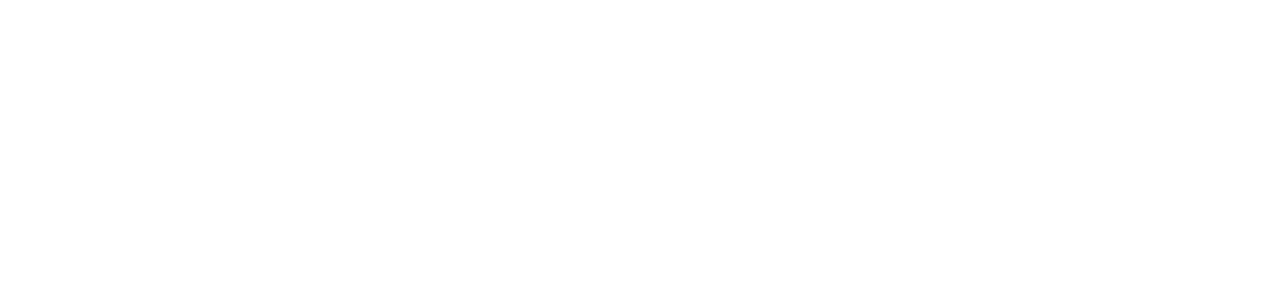
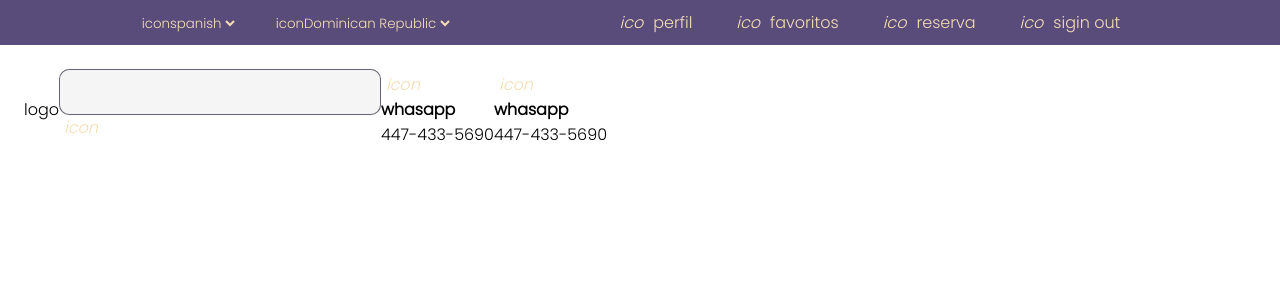
Before and after one commit to Super-SaiyaDev/Ecomerce, a React (Vite) app in the folder frontend/: page / in a window 1280 px wide. Before the commit this address had no page. Shown: the top 300 px of the page. Built offline with nearby package versions, Linux system fonts and the light colour scheme.

Commit message:
voy a intentar el merge de nuevo, ya comenze la home pade

```diff
--- /dev/null
+++ b/frontend/src/home/page/home page/components/navbar/menu-1.jsx
@@ -0,0 +1,71 @@
+// React Component
+import React, { useState } from "react";
+import "../../css/home-page.css";
+
+const Navbar = () => {
+  return (
+    <>
+      <nav className="container-menu">
+        <div className="menu-superior">
+          <div className="container-list right">
+            <ul>
+              <li>
+                <select name="idiomas" id="idiomas">
+                  <option value="spanish"><span>icon</span>spanish</option>
+                  <option value="english"><span>icon</span>english</option>
+                  <option value="france"><span>icon</span>france</option>
+                </select>
+              </li>
+              <li>
+                <select name="country" id="country">
+                  <option value="Dominican-Republic"><i>icon</i>Dominican Republic</option>
+                  <option value="Espana"><i>icon</i>España</option>
+                  <option value="USA"><i>icon</i>Estados Unidos</option>
+                </select>
+              </li>
+            </ul>
+          </div>
+
+          <div className="conatiner-list left">
+            <ul>
+              <li>
+                <span>
+                  <i>ico</i>
+                  <a href="http://" target="_blank" rel="noopener noreferrer">
+                    perfil
+                  </a>
+                </span>
+              </li>
+              <li>
+                <span>
+                  <i>ico</i>
+                  <a href="http://" target="_blank" rel="noopener noreferrer">
+                    favoritos
+                  </a>
+                </span>
+              </li>
+              <li>
+                <span>
+                  <i>ico</i>
+                  <a href="http://" target="_blank" rel="noopener noreferrer">
+                    reserva
+                  </a>
+                </span>
+              </li>
+              <li>
+                <span>
+                  <i>ico</i>
+                  <a href="http://" target="_blank" rel="noopener noreferrer">
+                    sigin out
+                  </a>
+                </span>
+              </li>
+            </ul>
+          </div>
+        </div>
+      </nav>
+    </>
+  );
+};
+
+export default Navbar;
--- /dev/null
+++ b/frontend/src/home/page/home page/components/navbar/menu-2.jsx
@@ -0,0 +1,37 @@
+import React from "react";
+import '../../css/home-page.css'
+const Navbar2 = () => {
+  return (
+    <>
+      <div className="container-menu2">
+        <div className="container-rigth">logo</div>
+
+        <div className="container-left">
+
+          <div className="input-feild">
+            <input type="text" className="inpu" />
+            <i>icon</i>
+          </div>
+
+          <div className="contanctos">
+
+            <div className="whasapp">
+              <i>icon</i>
+              <h4 className="title">whasapp</h4>
+              <p className="paragraph">447-433-5690</p>
+            </div>
+
+            <div className="instagram">
+              <i>icon</i>
+              <h4 className="title">whasapp</h4>
+              <p className="paragraph">447-433-5690</p>
+            </div>
+
+          </div>
+        </div>
+      </div>
+    </>
+  );
+};
+
+export default Navbar2;
--- /dev/null
+++ b/frontend/src/home/page/home page/css/home-page.css
@@ -0,0 +1,80 @@
+/* Menu 1 */
+
+:root {
+  --bgcolor: rgba(31, 14, 77, 0.74);
+  --bgcolor2: rgba(25, 11, 63, 0.829);
+  --input : rgba(80, 78, 99, 0.87);
+  --color: wheat;
+}
+
+.container-menu {
+  display: flex;
+  justify-content: center;
+}
+
+.menu-superior {
+  display: flex;
+  justify-content: space-evenly;
+  background-color: var(--bgcolor);
+  width: 100%;
+  padding: 10px;
+}
+
+.right ul li,
+.left ul,
+li {
+  display: inline;
+  padding: 12px;
+  margin: 5px;
+}
+
+.right ul li select {
+  color: var(--color);
+  background-color: transparent;
+  border: none;
+}
+
+.right ul li select option {
+  color: var(--color);
+  background-color: var(--bgcolor);
+}
+
+.left ul li a,
+i {
+  color: var(--color);
+  margin: 5px;
+}
+
+/* Menu 2*/
+.container-menu2 {
+  display: flex;
+  align-items: center;
+  margin: 12px;
+  padding: 12px;
+}
+
+.container-left {
+  display: flex;
+  justify-content: space-evenly;
+  align-content: center;
+}
+
+.input-feild .inpu {
+  width: 100%;
+  padding: 12px;
+  border: 1px solid var(--input);
+  border-radius: 10px;
+  background-color: whitesmoke;
+  color: black;
+}
+
+.input-feild .inpu:focus {
+  outline: none;
+}
+
+
+.contanctos {
+  display: flex;
+  justify-content: center;
+  align-items: center;
+}
--- /dev/null
+++ b/frontend/src/home/page/home page/home-page.jsx
@@ -0,0 +1,17 @@
+import React from "react";
+import Navbar from "./components/navbar/menu-1";
+import Navbar2 from "./components/navbar/menu-2";
+import "./css/home-page.css";
+
+const PageHome = () => {
+  return (
+    <>
+      <nav>
+        <Navbar></Navbar>
+        <Navbar2></Navbar2>
+      </nav>
+    </>
+  );
+};
+
+export default PageHome;
--- a/frontend/src/main.css
+++ b/frontend/src/main.css
@@ -4,8 +4,9 @@
   box-sizing: border-box;
   text-decoration: none;
   font-family: Poppins;
+  list-style: none;
 }
 
 .root{
-    background-color: red;
+    background-color: aliceblue;
 }
--- a/frontend/src/router/router.jsx
+++ b/frontend/src/router/router.jsx
@@ -4,6 +4,7 @@
 import LoginUser from "../system/login/login";
 import Principal from "../system/dashboard/dashboard";
 import LoginClie from "../home/login-clie/login-clie";
+import PageHome from "../home/page/home page/home-page";
 
 const Path = () => {
   return (
@@ -11,6 +12,7 @@
       <Routes>
         <Route path="/login" element={<LoginUser />} />
         <Route path="/home" element={<Principal />} />
+        <Route path="/" element={<PageHome/>}/>
         <Route path="/login-clie" element={<LoginClie />} />
       </Routes>
     </Router>
```
Also changed, not shown: frontend/src/home/page/reserva/components/componentes.jsx (added), frontend/src/system/dashboard/components/css/slidervbar.css (indentation only).
